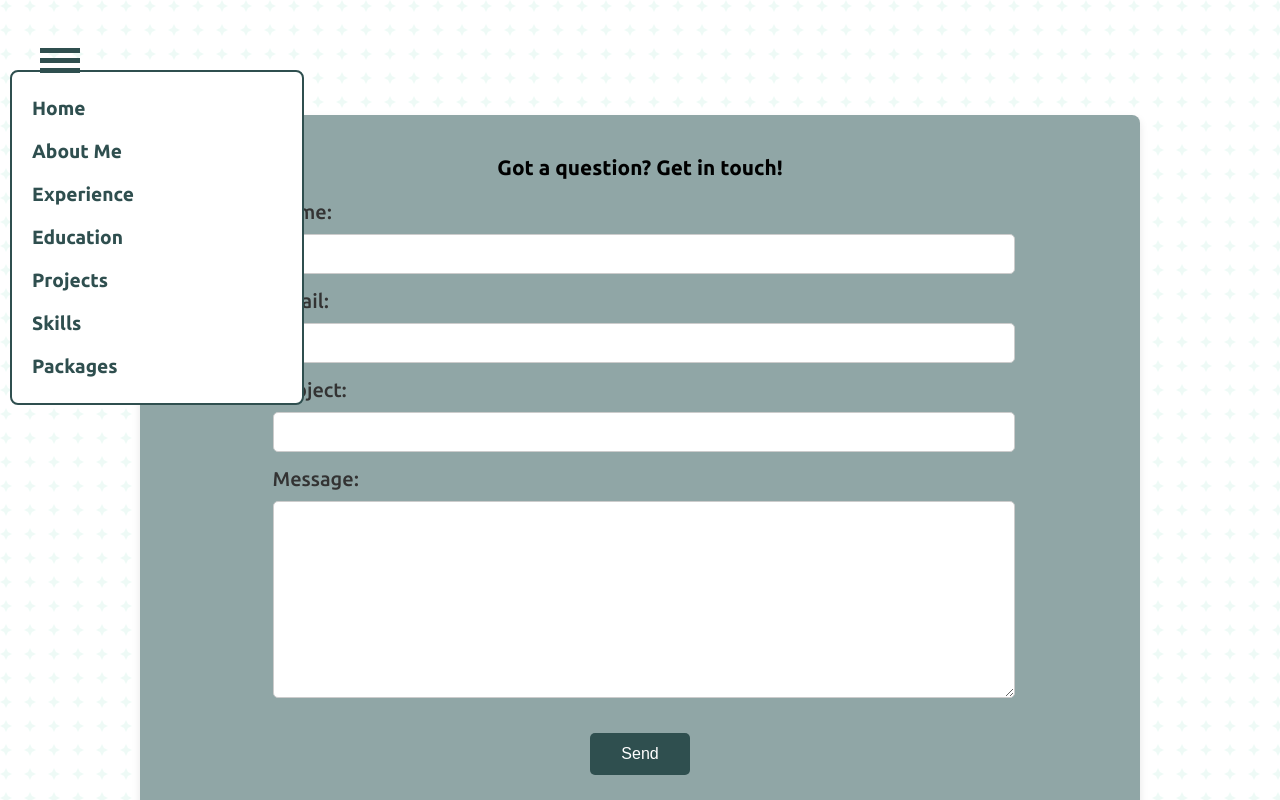
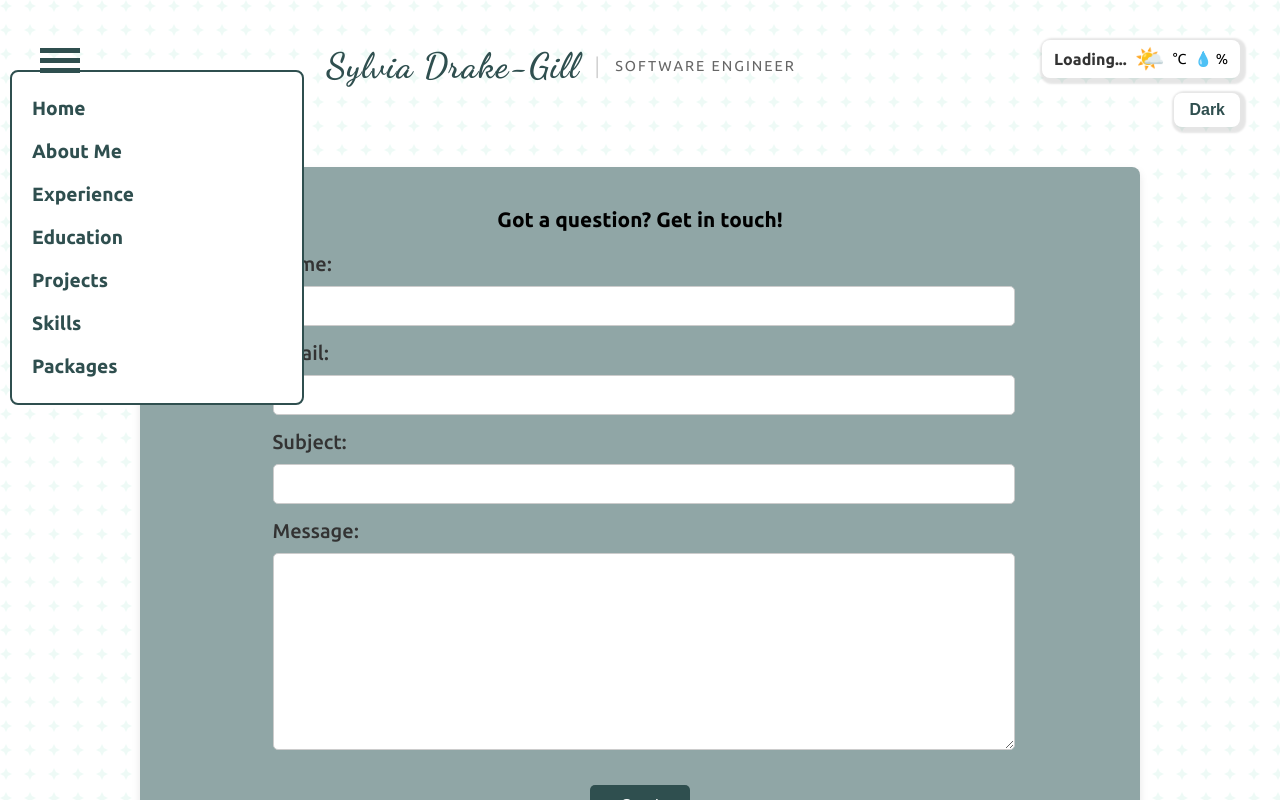
Before and after one commit to sdg877/react_portfolio, a React (Create React App) app: page /contact in a window 1280 px wide. Both pictures are taken after a click on the element 60 px from the left and 57 px from the top of the page. Built offline with nearby package versions, Linux system fonts and the light colour scheme; no server answers.

Commit message:
Name added to Navbar for styling purposes.

```diff
--- a/src/components/NavBar.jsx
+++ b/src/components/NavBar.jsx
@@ -1,36 +1,71 @@
-import React, { useState } from 'react';
-import { Link, useLocation } from 'react-router-dom';
+import React, { useState } from "react";
+import { Link, useLocation } from "react-router-dom";
 import "../Styles/Header.css";
 
-const NavBar = () => {
-  const location = useLocation();
-  const currentPath = location.pathname;
+const NavBar = ({
+  showWeather,
+  toggleTheme,
+  theme,
+  location,
+  temperature,
+  rainChance,
+  weatherIcon,
+}) => {
+  const routerLocation = useLocation();
+  const currentPath = routerLocation.pathname;
   const [isMenuOpen, setIsMenuOpen] = useState(false);
 
   const links = [
-    { path: '/', label: 'Home' },
-    { path: '/about', label: 'About Me' },
-    { path: '/experience', label: 'Experience' },
-    { path: '/education', label: 'Education' },
-    { path: '/projects', label: 'Projects' },
-    { path: '/skills', label: 'Skills' },
-    { path: '/packages', label: 'Packages' },
-    { path: '/contact', label: 'Contact' }
+    { path: "/", label: "Home" },
+    { path: "/about", label: "About Me" },
+    { path: "/experience", label: "Experience" },
+    { path: "/education", label: "Education" },
+    { path: "/projects", label: "Projects" },
+    { path: "/skills", label: "Skills" },
+    { path: "/packages", label: "Packages" },
+    { path: "/contact", label: "Contact" },
   ];
-
-  const toggleMenu = () => {
-    setIsMenuOpen(!isMenuOpen);
-  };
 
   return (
     <nav className="navbar">
-      <div className="hamburger" onClick={toggleMenu}>
-        <div className={`line ${isMenuOpen ? 'active' : ''}`}></div>
-        <div className={`line ${isMenuOpen ? 'active' : ''}`}></div>
-        <div className={`line ${isMenuOpen ? 'active' : ''}`}></div>
+      <div className="hamburger" onClick={() => setIsMenuOpen(!isMenuOpen)}>
+        <div className="line"></div>
+        <div className="line"></div>
+        <div className="line"></div>
       </div>
-      <div className={`nav-links ${isMenuOpen ? 'active' : ''}`}>
-        {links.map(link => (
+
+      <div className="header-branding-navbar">
+        <div className="name-title-row">
+          <h1 className="header-name">Sylvia Drake-Gill</h1>
+          <span className="header-divider">|</span>
+          <span className="header-slug">Software Engineer</span>
+        </div>
+      </div>
+
+      <div className="right-controls">
+        {showWeather && (
+          <Link
+            to="/weather"
+            className="weather-info"
+            title="Click for detailed weather"
+          >
+            <h2 className="location">{location}</h2>
+            <span className="weather-icon">{weatherIcon}</span>
+            <p className="temperature">{temperature}°C</p>
+            <p className="rain-chance">💧 {rainChance}%</p>
+          </Link>
+        )}
+
+        <button className="theme-switch" onClick={toggleTheme}>
+          <span className="theme-icon">
+            {theme === "dark" ? "Light" : "Dark"}
+          </span>
+        </button>
+      </div>
+
+      <div className={`nav-links ${isMenuOpen ? "active" : ""}`}>
+        {links.map(
+          (link) =>
             link.path !== currentPath && (
               <Link
                 key={link.path}
@@ -40,8 +75,8 @@ const NavBar = () => {
               >
                 {link.label}
               </Link>
-          )
-        ))}
+            ),
+        )}
       </div>
     </nav>
   );
```
Lines whose indentation alone changed are shown as unchanged.
